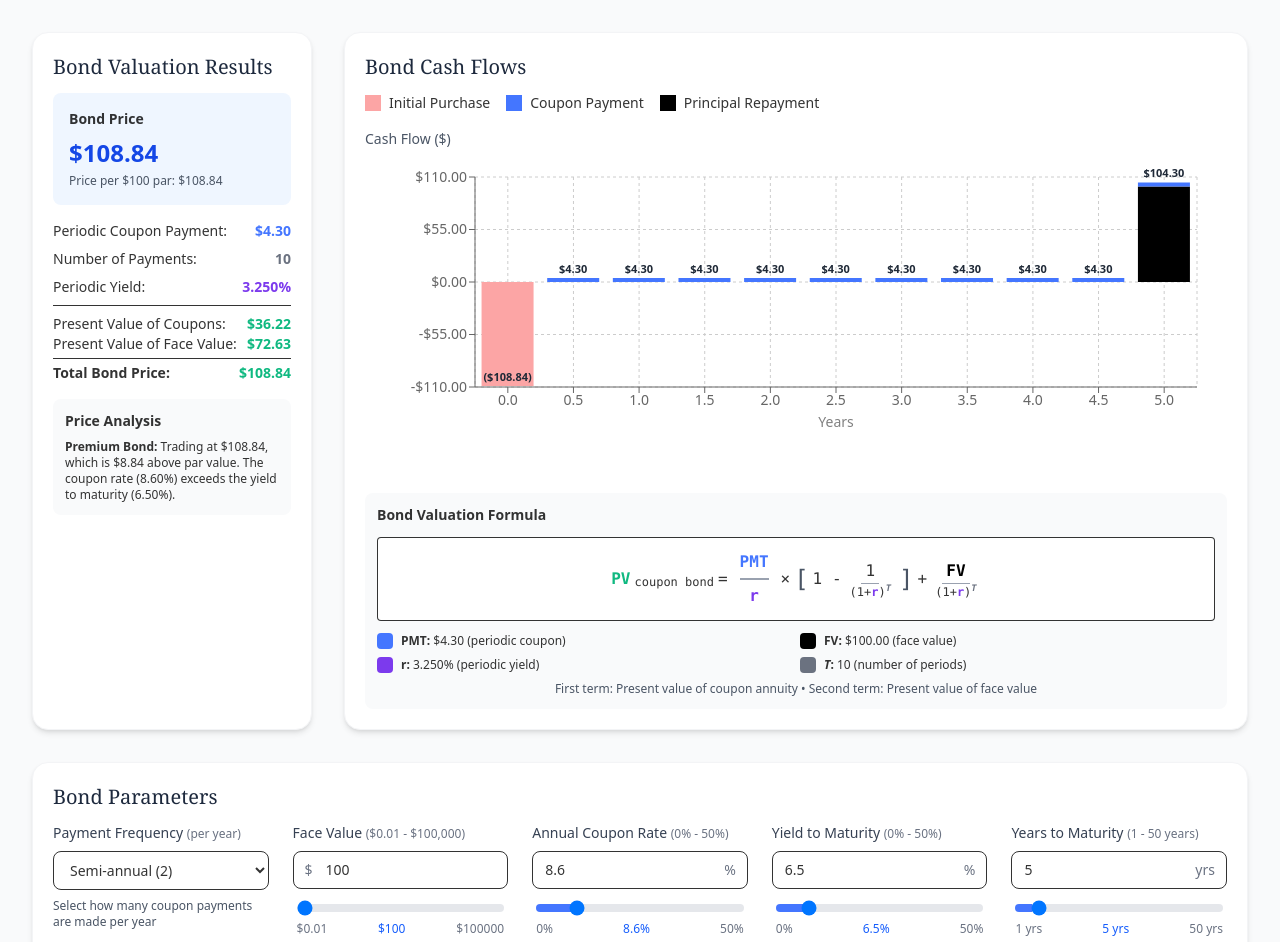
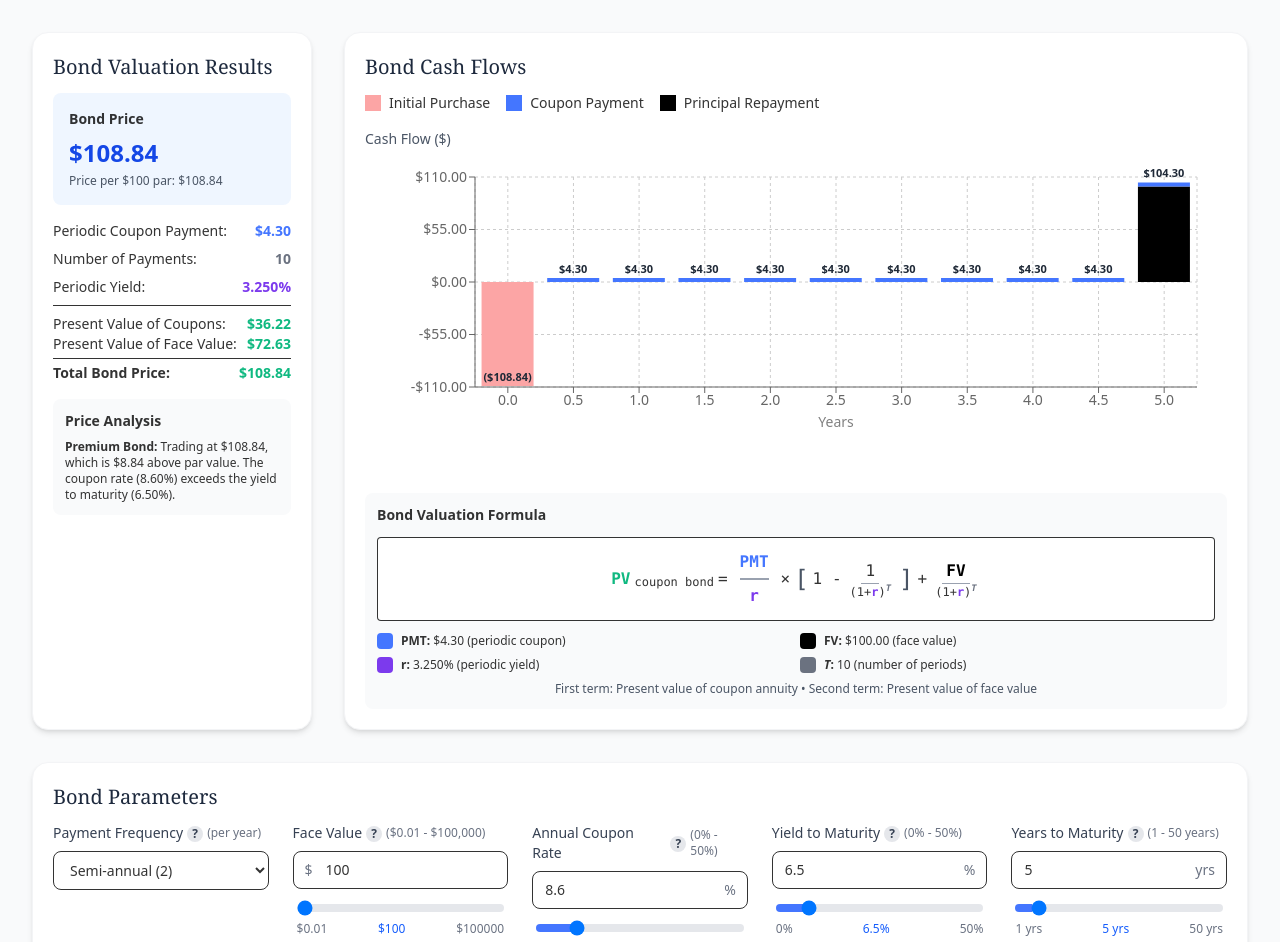
Before and after one commit to PaulReadCFA/lm2los1_bond, a React (Vite) app: page / in a window 1280 px wide. Shown: the top 942 px of the page. Built offline with nearby package versions, Linux system fonts and the light colour scheme.

Commit message:
tooltips

```diff
--- a/src/App.jsx
+++ b/src/App.jsx
@@ -10,6 +10,41 @@ import {
   Cell,
   LabelList
 } from "recharts";
+
+// Accessible tooltip component
+const HelpTooltip = ({ id, text }) => {
+  const [visible, setVisible] = useState(false);
+
+  return (
+    <span className="relative inline-block ml-1">
+      <button
+        type="button"
+        className="w-4 h-4 rounded-full bg-gray-200 text-gray-700 text-xs font-bold
+                   focus:outline-none focus:ring-2 focus:ring-blue-500"
+        aria-describedby={visible ? `${id}-help` : undefined}
+        aria-label="Help information"
+        onMouseEnter={() => setVisible(true)}
+        onMouseLeave={() => setVisible(false)}
+        onFocus={() => setVisible(true)}
+        onBlur={() => setVisible(false)}
+      >
+        ?
+      </button>
+      {visible && (
+        <span
+          id={`${id}-help`}
+          role="tooltip"
+          className="absolute left-5 top-1 z-10 w-56 p-2 text-xs text-white bg-gray-800
+                     rounded shadow-lg"
+        >
+          {text}
+        </span>
+      )}
+    </span>
+  );
+};
+
+
 
 function Card({ title, children, className = "" }) {
   return (
@@ -62,8 +97,10 @@ function EnhancedNumberInput({
 
   return (
     <div className="flex flex-col space-y-2">
-      <label htmlFor={id} className="text-sm font-medium text-gray-700">
-        {label} {rangeHint && <span className="text-gray-500 text-xs">({rangeHint})</span>}
+      <label htmlFor={id} className="text-sm font-medium text-gray-700 flex items-center">
+  {label}
+  {helpText && <HelpTooltip id={id} text={helpText} />}
+  {rangeHint && <span className="ml-1 text-gray-500 text-xs">({rangeHint})</span>}
 </label>
 
       {/* Number Input */}
@@ -126,12 +163,7 @@ function EnhancedNumberInput({
         </div>
       </div>
 
-      {/* Help Text */}
-      {helpText && (
-        <span id={`${id}-help`} className="text-xs text-gray-600">
-          {helpText}
-        </span>
-      )}
+
     </div>
   );
 }
@@ -578,25 +610,25 @@ export default function BondCashFlowCalculator() {
 
             {/* Payment Frequency Selector - First */}
 <div className="flex flex-col space-y-2">
-              <label htmlFor="frequency-select" className="text-sm font-medium text-gray-700">
-                Payment Frequency <span className="text-gray-500 text-xs">(per year)</span>
+  <label htmlFor="frequency-select" className="text-sm font-medium text-gray-700 flex items-center">
+    Payment Frequency
+    <HelpTooltip id="frequency-select" text="Select how many coupon payments are made per year" />
+    <span className="ml-1 text-gray-500 text-xs">(per year)</span>
   </label>
+
   <select
     id="frequency-select"
     value={frequency}
     onChange={e => setFrequency(parseInt(e.target.value))}
     className="rounded-lg border px-3 py-2 focus:ring-2 focus:ring-blue-500 focus:border-blue-500"
-                aria-describedby="frequency-help"
   >
     <option value={1}>Annual (1)</option>
     <option value={2}>Semi-annual (2)</option>
     <option value={4}>Quarterly (4)</option>
     <option value={12}>Monthly (12)</option>
   </select>
-              <span id="frequency-help" className="text-xs text-gray-600">
-                Select how many coupon payments are made per year
-              </span>
 </div>
+
 
             <EnhancedNumberInput
               id="face-value-input"
```
Lines whose indentation alone changed are shown as unchanged.
